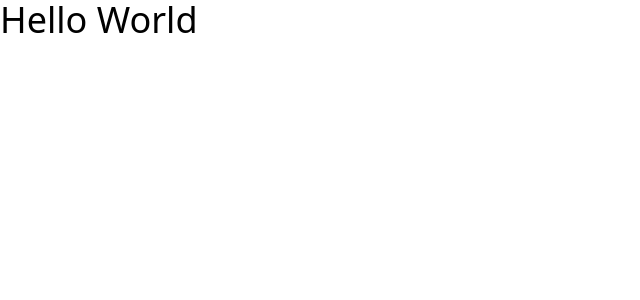
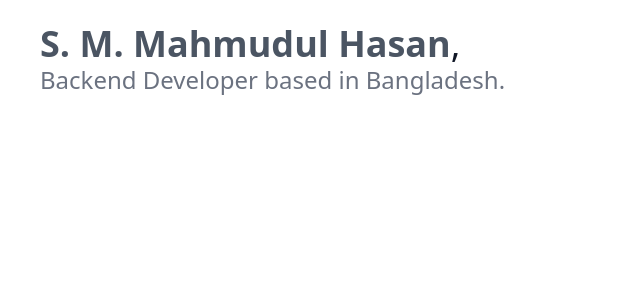
Before and after one commit to IamLizu/probable-parakeet, a React (Create React App) app: page / in a window 1280 px wide. Shown: the top 300 px of the page, without its empty margins (0-640 px from the left). Built offline with nearby package versions, Linux system fonts and the light colour scheme.

Commit message:
identity, title

```diff
--- a/src/App.jsx
+++ b/src/App.jsx
@@ -1,8 +1,21 @@
+import { user as pUser } from "./data/about";
+
 function App() {
     return (
         <div className="">
-            <header className="">
-                <h1 className="text-4xl">Hello World</h1>
+            <header className="px-10 pt-6">
+                <h1 className="text-gray-900">
+                    <span className="text-4xl">
+                        <span className="text-gray-600 font-bold hover:text-indigo-800">
+                            <a href={pUser.website}>{pUser.name}</a>
+                        </span>
+                        ,
+                    </span>
+                    <br />
+                    <span className="text-2xl text-gray-500 cursor-default">
+                        {pUser.title}
+                    </span>
+                </h1>
             </header>
         </div>
     );
--- /dev/null
+++ b/src/data/about.js
@@ -0,0 +1,5 @@
+export const user = {
+    name: "S. M. Mahmudul Hasan",
+    website: "https://smmahmudulhasan.com",
+    title: "Backend Developer based in Bangladesh.",
+};
```
